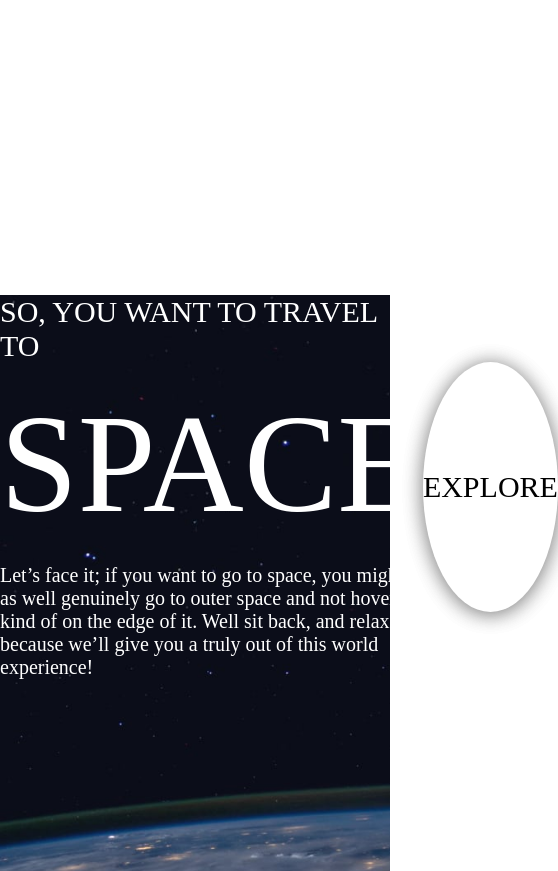
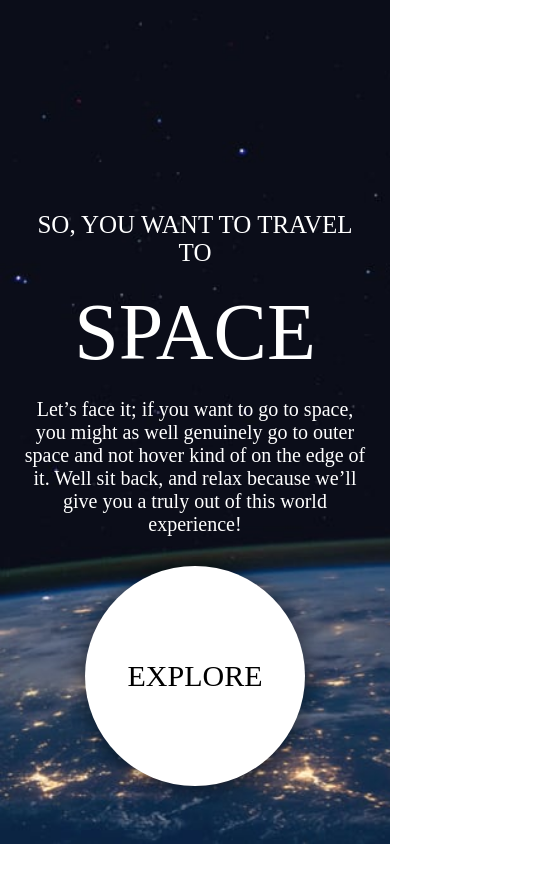
Before and after one commit to AndreiLhu/Space-Tourism-Webiste, a React (Vite) app: page / in a window 390 px wide. Shown: the top 871 px of the page, 558 px wide, since content can reach past the window. After the commit the page ends 844 px from the top, so only its background shows below. Built offline with nearby package versions, Linux system fonts and the light colour scheme.

Commit message:
Home Page mobile styling done

```diff
--- a/src/Pages/Home/home.css
+++ b/src/Pages/Home/home.css
@@ -13,15 +13,7 @@
   justify-content: space-around;
   align-items: center;
   margin: auto;
-  margin-top: 35vh;
-}
-
-@media screen and (max-width: 768px) {
-  .homeBackground {
-    background-image: url(../../../public/assets/home/background-home-tablet.jpg);
-    background-repeat: no-repeat;
-    background-size: cover;
-  }
+  padding-top: 25vh;
 }
 
 .textContainer {
@@ -65,3 +57,45 @@
   font-size: 30px;
   color: black;
 }
+@media screen and (max-width: 900px) {
+  .homeBackground {
+    background-image: url(../../../public/assets/home/background-home-tablet.jpg);
+    background-repeat: no-repeat;
+    background-size: cover;
+  }
+  .mainHomeDiv {
+    display: block;
+    text-align: -webkit-center;
+  }
+
+  .subtitle {
+    font-size: 100px;
+  }
+  .title {
+    font-size: 25px;
+  }
+  .textContainer {
+    text-align: center;
+  }
+  .mainLinkDiv {
+    margin-top: 30px;
+  }
+}
+@media screen and (max-width: 550px) {
+  .homeBackground {
+    background-image: url(../../../public/assets/home/background-home-mobile.jpg);
+    background-repeat: no-repeat;
+    background-size: cover;
+  }
+  .textContainer {
+    text-align: center;
+    max-width: 350px;
+  }
+  .subtitle {
+    font-size: 80px;
+  }
+  .mainLinkDiv {
+    width: 220px;
+    height: 220px;
+  }
+}
```
